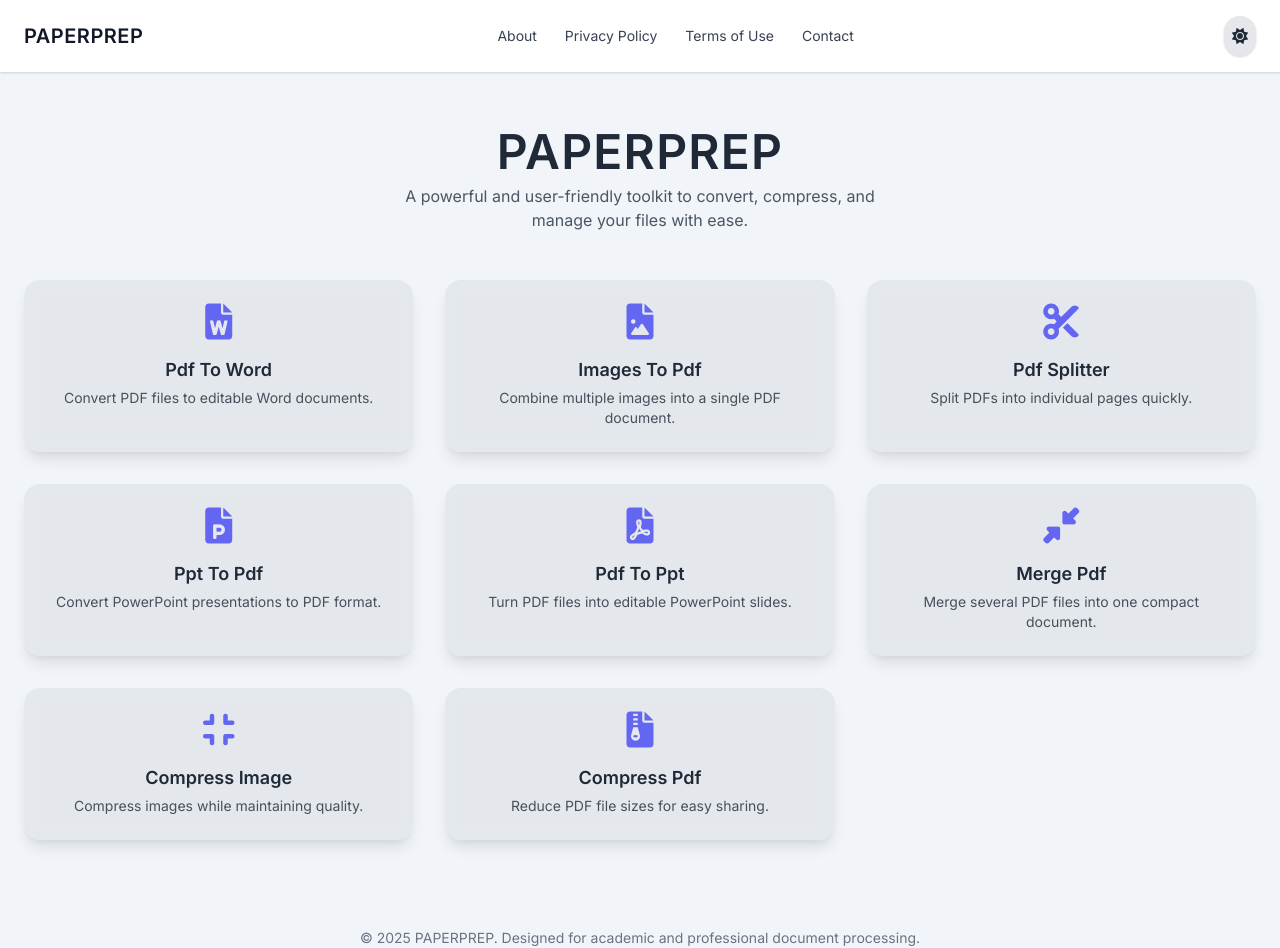
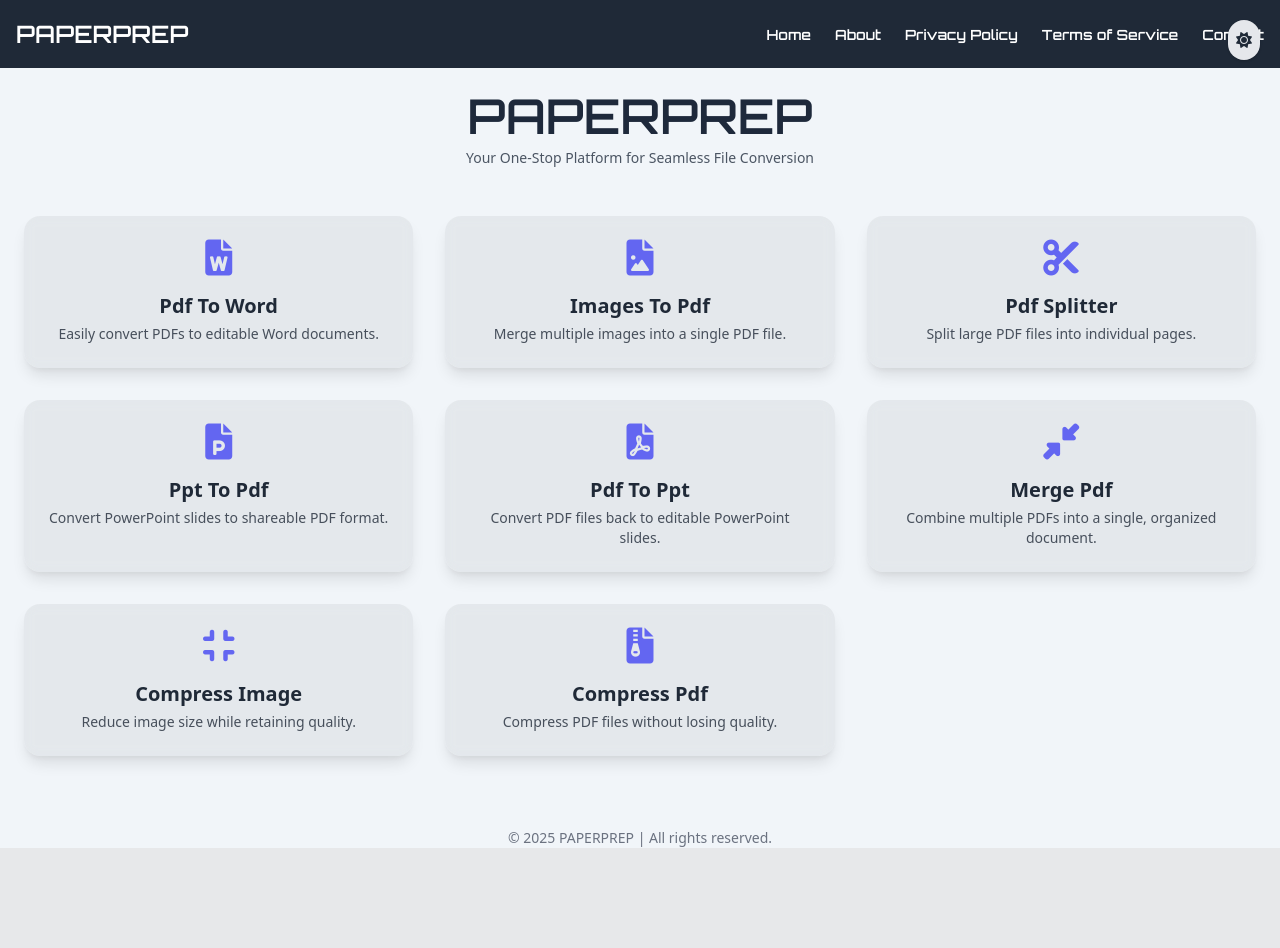
Before and after one commit to bpk18/paperprep, a Flask app: page / in a window 1280 px wide. After the commit the page ends 848 px from the top, so only its background shows below. Run offline with Flask 3, Linux system fonts and the light colour scheme.

Commit message:
Update index.html

```diff
--- a/templates/index.html
+++ b/templates/index.html
@@ -3,27 +3,27 @@
 <head>
   <meta charset="UTF-8" />
   <meta name="viewport" content="width=device-width, initial-scale=1.0" />
-  <title>PAPERPREP - All-in-One File Converter</title>
+  <title>PAPERPREP - Professional Document Conversion Tools</title>
 
-  <!-- SEO Meta Tags -->
-  <meta name="description" content="PAPERPREP offers a suite of professional tools to convert and manage files like PDFs, Word documents, PowerPoints, and images. Fast, secure, and easy-to-use." />
-  <meta name="keywords" content="file converter, pdf tools, image to pdf, ppt to pdf, compress pdf, merge pdf, paperprep" />
-  <meta name="author" content="PAPERPREP Team" />
+  <!-- SEO -->
+  <meta name="description" content="PAPERPREP offers efficient and reliable tools for converting PDFs, Word documents, images, and presentations. Simplify your workflow with our intuitive and professional suite of converters." />
+  <meta name="keywords" content="file converter, PDF to Word, image to PDF, compress PDF, merge PDFs, PPT to PDF, document tools, file utilities" />
+  <meta name="author" content="Your Name" />
   <meta name="robots" content="index, follow" />
-  <meta property="og:title" content="PAPERPREP - Convert PDFs, Images & More" />
-  <meta property="og:description" content="A professional all-in-one file converter to help you manage documents effortlessly. Free and reliable for students and professionals alike." />
+  <meta property="og:title" content="PAPERPREP - Professional File Conversion Suite" />
+  <meta property="og:description" content="Convert, compress, merge, and manage your documents with ease using PAPERPREP." />
   <meta property="og:type" content="website" />
-  <meta property="og:url" content="https://www.paperprep.space/" />
-  <meta property="og:image" content="https://www.paperprep.space/static/logo.png" />
+  <meta property="og:url" content="https://yourdomain.com/" />
+  <meta property="og:image" content="https://yourdomain.com/static/logo.png" />
 
-  <!-- Tailwind CSS -->
+  <!-- TailwindCSS -->
   <link href="https://cdn.jsdelivr.net/npm/tailwindcss@2.2.19/dist/tailwind.min.css" rel="stylesheet" />
 
-  <!-- Font Awesome -->
+  <!-- FontAwesome -->
   <link href="https://cdnjs.cloudflare.com/ajax/libs/font-awesome/6.0.0-beta3/css/all.min.css" rel="stylesheet" />
 
-  <!-- Google Fonts -->
-  <link href="https://fonts.googleapis.com/css2?family=Inter:wght@400;600&display=swap" rel="stylesheet" />
+  <!-- Google Font -->
+  <link href="https://fonts.googleapis.com/css2?family=Orbitron:wght@600&display=swap" rel="stylesheet" />
 
   <!-- Favicon -->
   <link rel="icon" href="{{ url_for('static', filename='logo.jpg') }}" />
@@ -35,7 +35,6 @@
     }
 
     body {
-      font-family: 'Inter', sans-serif;
       background-color: var(--primary-light);
       color: #1f2937;
       transition: all 0.3s ease;
@@ -43,6 +42,14 @@
 
     body.dark {
       background-color: var(--primary-dark);
+      color: #f8fafc;
+    }
+
+    .header-text {
+      color: #1e293b;
+    }
+
+    body.dark .header-text {
       color: #f8fafc;
     }
 
@@ -77,66 +84,94 @@
       50% { transform: scale(1.1); opacity: 0.8; }
       100% { transform: scale(1); opacity: 1; }
     }
+
+    .navbar {
+      font-family: 'Orbitron', sans-serif;
+      font-size: 0.875rem;
+    }
+
+    .navbar a {
+      color: #ffffff;
+      transition: color 0.2s ease-in-out;
+    }
+
+    body.dark .navbar a {
+      color: #f8fafc;
+    }
+
+    .navbar a:hover {
+      color: #6366f1;
+    }
+
+    .navbar-brand {
+      font-family: 'Orbitron', sans-serif;
+      font-size: 1.5rem;
+    }
+
   </style>
 </head>
 <body>
   <!-- Splash Screen -->
   <div id="splash-screen">
     <img src="{{ url_for('static', filename='logo.png') }}" alt="PAPERPREP Logo" />
-    <p class="mt-4 text-xl font-semibold tracking-wide">Loading PAPERPREP...</p>
+    <p class="mt-4 text-xl font-bold tracking-wide">Initializing PAPERPREP...</p>
   </div>
 
+  <!-- Theme Toggle Button -->
+  <button id="theme-toggle" class="absolute top-5 right-5 p-2 rounded-full bg-gray-200 text-gray-800 shadow">
+    <i id="theme-icon" class="fas fa-sun"></i>
+  </button>
+
   <!-- Navbar -->
-  <nav class="bg-white dark:bg-gray-900 shadow py-4 px-6 flex items-center justify-between relative z-40">
-    <a href="/" class="text-xl font-bold tracking-wide text-gray-900 dark:text-white" style="font-family: 'Inter', sans-serif;">PAPERPREP</a>
-    <div class="space-x-6 text-sm font-medium">
-      <a href="/about" class="text-gray-700 dark:text-gray-300 hover:text-indigo-500">About</a>
-      <a href="/privacy" class="text-gray-700 dark:text-gray-300 hover:text-indigo-500">Privacy Policy</a>
-      <a href="/terms" class="text-gray-700 dark:text-gray-300 hover:text-indigo-500">Terms of Use</a>
-      <a href="/contact" class="text-gray-700 dark:text-gray-300 hover:text-indigo-500">Contact</a>
+  <nav class="bg-gray-800 text-white p-4">
+    <div class="max-w-7xl mx-auto flex justify-between items-center">
+      <a href="/" class="navbar-brand">PAPERPREP</a>
+      <ul class="flex space-x-6 navbar">
+        <li><a href="/">Home</a></li>
+        <li><a href="/about">About</a></li>
+        <li><a href="/privacy">Privacy Policy</a></li>
+        <li><a href="/terms">Terms of Service</a></li>
+        <li><a href="/contact">Contact</a></li>
+      </ul>
     </div>
-    <!-- Theme Toggle Button -->
-    <button id="theme-toggle" class="ml-4 p-2 rounded-full bg-gray-200 text-gray-800 shadow dark:bg-gray-700 dark:text-white">
-      <i id="theme-icon" class="fas fa-sun"></i>
-    </button>
   </nav>
 
   <!-- Main Content -->
-  <main class="container mx-auto p-6 mt-8">
+  <main class="container mx-auto p-6">
     <div class="flex flex-col items-center mb-12">
-      <h1 class="text-4xl md:text-5xl font-bold tracking-wide text-center" style="font-family: 'Inter', sans-serif;">
+      <h1 class="text-4xl md:text-5xl font-bold header-text" style="font-family: 'Orbitron', sans-serif;">
         PAPERPREP
       </h1>
-      <p class="text-center text-base mt-2 text-gray-600 dark:text-gray-300 max-w-lg">
-        A powerful and user-friendly toolkit to convert, compress, and manage your files with ease.
+      <p class="text-center text-sm mt-2 text-gray-600 max-w-md">
+        Your One-Stop Platform for Seamless File Conversion
       </p>
     </div>
 
     <section class="grid grid-cols-1 md:grid-cols-3 gap-8">
       {% for tool in [
-        ('pdf-to-word', 'fa-file-word', 'Convert PDF files to editable Word documents.'),
-        ('images-to-pdf', 'fa-file-image', 'Combine multiple images into a single PDF document.'),
-        ('pdf-splitter', 'fa-scissors', 'Split PDFs into individual pages quickly.'),
-        ('ppt-to-pdf', 'fa-file-powerpoint', 'Convert PowerPoint presentations to PDF format.'),
-        ('pdf-to-ppt', 'fa-file-pdf', 'Turn PDF files into editable PowerPoint slides.'),
-        ('merge-pdf', 'fa-compress-alt', 'Merge several PDF files into one compact document.'),
-        ('compress-image', 'fa-compress', 'Compress images while maintaining quality.'),
-        ('compress-pdf', 'fa-file-archive', 'Reduce PDF file sizes for easy sharing.')
+        ('pdf-to-word', 'fa-file-word', 'Easily convert PDFs to editable Word documents.'),
+        ('images-to-pdf', 'fa-file-image', 'Merge multiple images into a single PDF file.'),
+        ('pdf-splitter', 'fa-scissors', 'Split large PDF files into individual pages.'),
+        ('ppt-to-pdf', 'fa-file-powerpoint', 'Convert PowerPoint slides to shareable PDF format.'),
+        ('pdf-to-ppt', 'fa-file-pdf', 'Convert PDF files back to editable PowerPoint slides.'),
+        ('merge-pdf', 'fa-compress-alt', 'Combine multiple PDFs into a single, organized document.'),
+        ('compress-image', 'fa-compress', 'Reduce image size while retaining quality.'),
+        ('compress-pdf', 'fa-file-archive', 'Compress PDF files without losing quality.')
       ] %}
       <a href="{{ url_for('tool', tool_name=tool[0]) }}" class="card p-6 rounded-2xl shadow-lg text-center transition-transform hover:scale-105">
         <i class="fas {{ tool[1] }} text-4xl text-indigo-500 mb-4" aria-hidden="true"></i>
-        <h2 class="text-lg font-semibold capitalize mb-1">{{ tool[0].replace('-', ' ') }}</h2>
+        <h2 class="text-xl font-semibold capitalize mb-1">{{ tool[0].replace('-', ' ') }}</h2>
         <p class="text-sm opacity-80">{{ tool[2] }}</p>
       </a>
       {% endfor %}
     </section>
   </main>
 
-  <footer class="mt-16 text-center text-sm text-gray-500 dark:text-gray-400">
-    &copy; 2025 PAPERPREP. Designed for academic and professional document processing.
+  <footer class="mt-12 text-center text-sm text-gray-500">
+    &copy; 2025 PAPERPREP | All rights reserved.
   </footer>
 
-  <!-- Scripts -->
+  <!-- Theme and Splash Script -->
   <script>
     const themeToggle = document.getElementById('theme-toggle');
     const themeIcon = document.getElementById('theme-icon');
```
